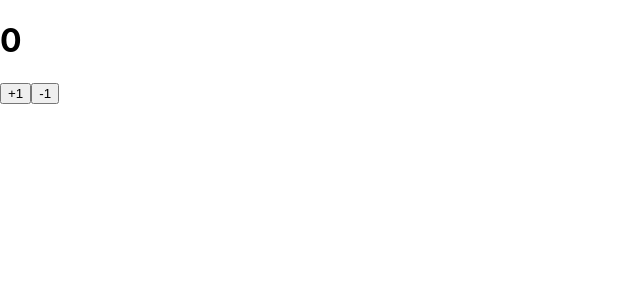
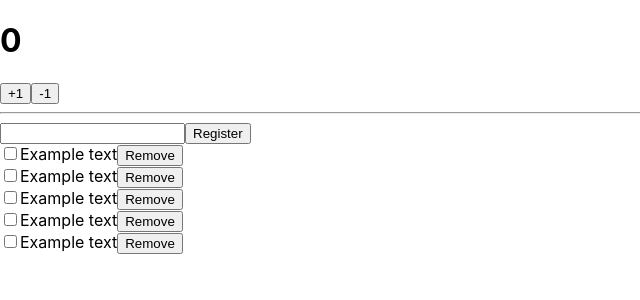
Before and after one commit to guswns1659/react-redux-tutorial, a React (Create React App) app: page / in a window 1280 px wide. Shown: the top 300 px of the page, without its empty margins (0-640 px from the left). Built offline with nearby package versions, Linux system fonts and the light colour scheme.

Commit message:
feat: Add Todos component

```diff
--- a/src/App.js
+++ b/src/App.js
@@ -1,10 +1,13 @@
 import './App.css';
 import Counter from "./components/Counter";
+import Todos from "./components/Todos";
 
 function App() {
   return (
       <div>
         <Counter number={0}/>
+          <hr />
+          <Todos />
       </div>
   );
 }
--- /dev/null
+++ b/src/components/Todos.js
@@ -0,0 +1,41 @@
+const TodoItem = ({ todo, onToggle, onRemove }) => {
+    return (
+        <div>
+            <input type="checkbox"/>
+            <span>Example text</span>
+            <button>Remove</button>
+        </div>
+    )
+}
+
+const Todos = ({
+    input,
+    todos,
+    onChangeInput,
+    onInsert,
+    onToggle,
+    onRemove,
+}) => {
+    const onSubmit = e => {
+        e.preventDefault();
+    }
+
+    return (
+        <div>
+            <form onSubmit={onSubmit}>
+                <input />
+                <button type="submit">Register</button>
+            </form>
+            <div>
+                <TodoItem />
+                <TodoItem />
+                <TodoItem />
+                <TodoItem />
+                <TodoItem />
+            </div>
+        </div>
+
+    )
+}
+
+export default Todos;
```
